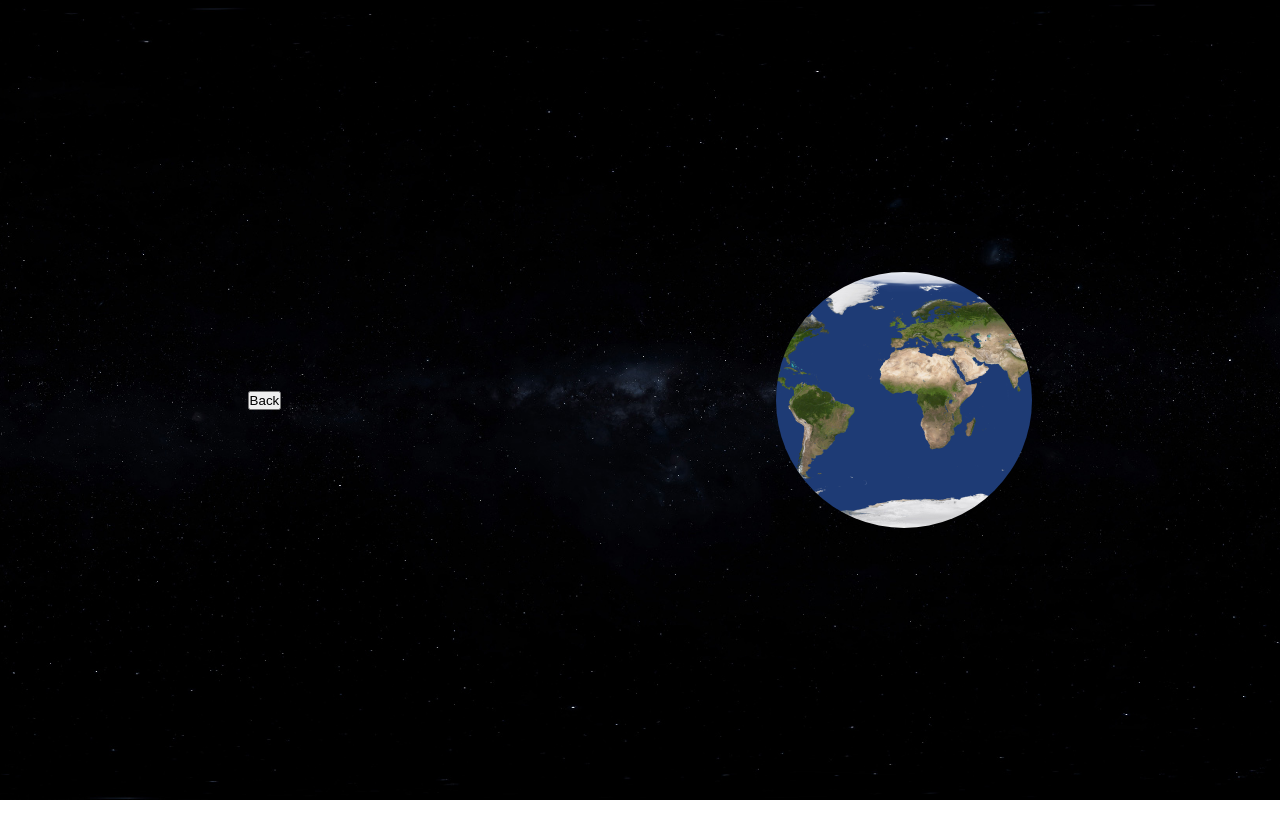
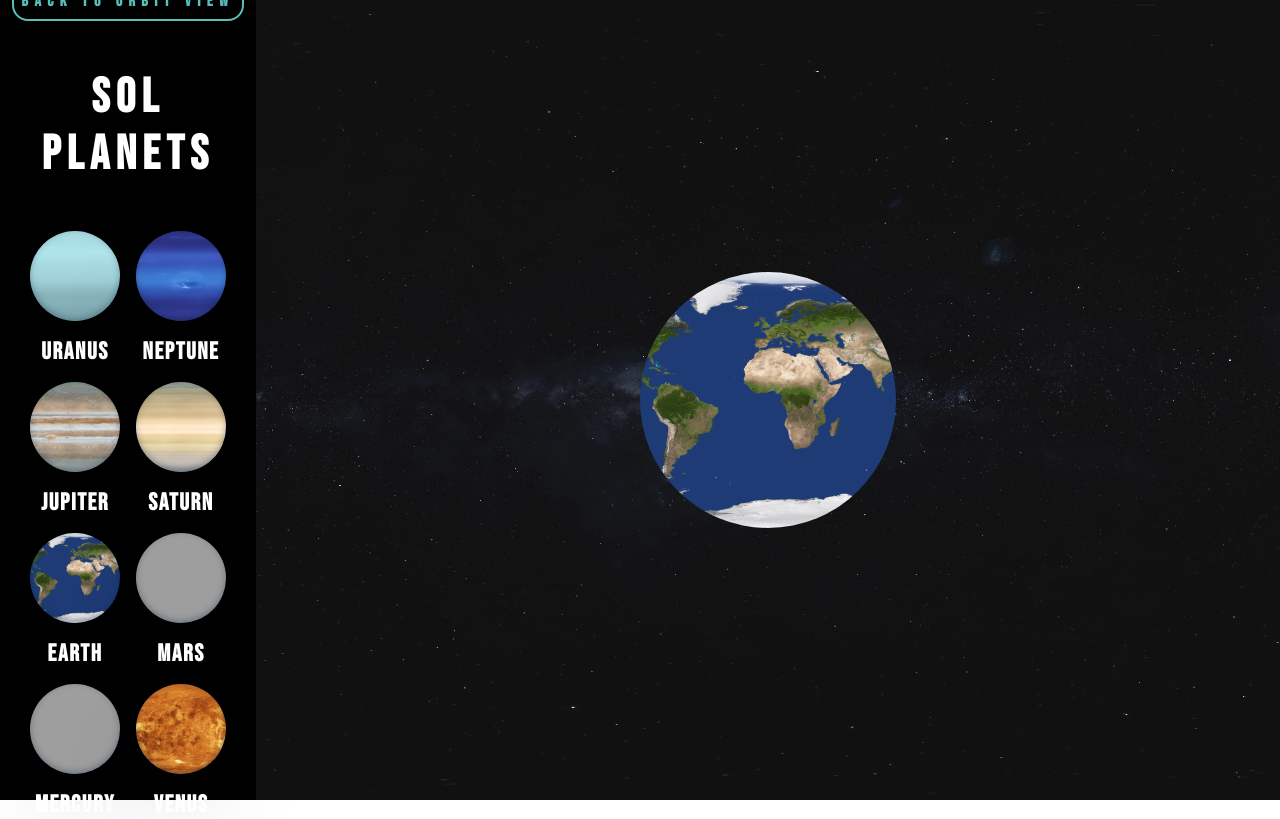
Before and after one commit to canocalir/sol-system, a React (Vite) app: page /earth in a window 1280 px wide. Built offline with nearby package versions, Linux system fonts and the light colour scheme; no server answers; grey boxes are pictures that could not be loaded.

Commit message:
created detail page layout

```diff
--- /dev/null
+++ b/src/components/LeftNavbar/LeftNavbar.styled.ts
@@ -0,0 +1,39 @@
+import styled from "styled-components";
+import { flexWrapper } from "../../styles/globalStyles";
+
+const LeftNavbarContainer = styled.div`
+    ${flexWrapper('center')};
+    flex-direction: column;
+    background-color: #000000;
+    width: 20vw;
+    height: 100%;
+    text-align: center;
+    gap: 3rem;
+    color: #ffffff;
+    @media screen and (max-width: 1200px){
+        width: 100vw;
+        order: 2;
+        gap: 1rem;
+    }
+`
+
+const BackButton = styled.h4`
+  color: #58c0bb;
+  font-size: 1rem;
+  border: 2px solid #58c0bb;
+  border-radius: 1rem;
+  padding: 0.5rem;
+  letter-spacing: 0.4rem;
+  font-weight: 600;
+  font-family: "Bebas Neue", cursive;
+  text-transform: uppercase;
+  cursor: pointer;
+  &:hover{
+    background-color: #58c0bb;
+    color: #000000;
+    padding: 0.5rem;
+    transition: 300ms ease-in-out;
+  }
+`;
+
+export{ LeftNavbarContainer, BackButton}
--- /dev/null
+++ b/src/components/LeftNavbar/LeftNavbar.tsx
@@ -0,0 +1,35 @@
+import { useNavigate } from "react-router-dom";
+import { Heading, NavbarPlanetCircle, NavbarPlanetsContainer, PlanetLink } from "../BottomNavbar/BottomNavbar.styled"
+import { BackButton, LeftNavbarContainer } from "./LeftNavbar.styled"
+
+const LeftNavbar = () => {
+    const navigate = useNavigate()
+    const planets = [
+        "neptune",
+        "uranus",
+        "saturn",
+        "jupiter",
+        "mars",
+        "earth",
+        "venus",
+        "mercury",
+      ];
+  return (
+    <LeftNavbarContainer>
+        <BackButton onClick={() => navigate(-1)}>Back to Orbit View</BackButton>
+        <Heading>Sol Planets</Heading>
+        <NavbarPlanetsContainer>
+      {planets?.map((planet, index) => {
+        return (
+          <PlanetLink key={index} to={`/${planet}`}>
+            <NavbarPlanetCircle planet={planet} />
+            <h2>{planet}</h2>
+          </PlanetLink>
+        );
+      })}
+    </NavbarPlanetsContainer>
+    </LeftNavbarContainer>
+  )
+}
+
+export default LeftNavbar
--- a/src/pages/PlanetDetail/PlanetDetail.styled.ts
+++ b/src/pages/PlanetDetail/PlanetDetail.styled.ts
@@ -3,9 +3,23 @@ import styled from "styled-components";
 import { flexWrapper } from "../../styles/globalStyles";
 
 const PlanetDetailPageContainer = styled(motion.div)`
-  ${flexWrapper("space-around")};
+  ${flexWrapper("space-between")};
+  width: 100vw;
   height: 100vh;
-  width: 100vw;
+  @media screen and (max-width: 1200px){
+        flex-direction: column;
+    }
 `;
 
-export {PlanetDetailPageContainer}
+const PlanetDetailInnerContainer = styled.div`
+  ${flexWrapper("center")};
+  flex-direction: column;
+  background-color: #ffffff11;
+  width: 80vw;
+  height: 100%;
+  @media screen and (max-width: 1200px){
+        width: 100vw;
+    }
+`;
+
+export { PlanetDetailPageContainer, PlanetDetailInnerContainer };
--- a/src/pages/PlanetDetail/PlanetDetail.tsx
+++ b/src/pages/PlanetDetail/PlanetDetail.tsx
@@ -1,14 +1,13 @@
 import { useNavigate, useParams } from "react-router-dom";
 import { useGetPlanetDataQuery } from "../../features/planetsApi";
 import DetailPlanet from "../../components/DetailPlanet/DetailPlanet";
-import { PlanetDetailPageContainer } from "./PlanetDetail.styled";
+import { PlanetDetailInnerContainer, PlanetDetailPageContainer } from "./PlanetDetail.styled";
+import LeftNavbar from "../../components/LeftNavbar/LeftNavbar";
 
 const PlanetDetail = () => {
   const { name } = useParams();
 
   const { data, error, isLoading } = useGetPlanetDataQuery(name);
-
-  const navigate = useNavigate()
 
   return (
     <>
@@ -19,8 +18,10 @@ const PlanetDetail = () => {
         duration: 2,
       }}
     >
-      <button onClick={() => navigate(-1)}>Back</button>
+      <LeftNavbar/>
+      <PlanetDetailInnerContainer>
       <DetailPlanet/>
+      </PlanetDetailInnerContainer>
     </PlanetDetailPageContainer>
     </>
   );
```
